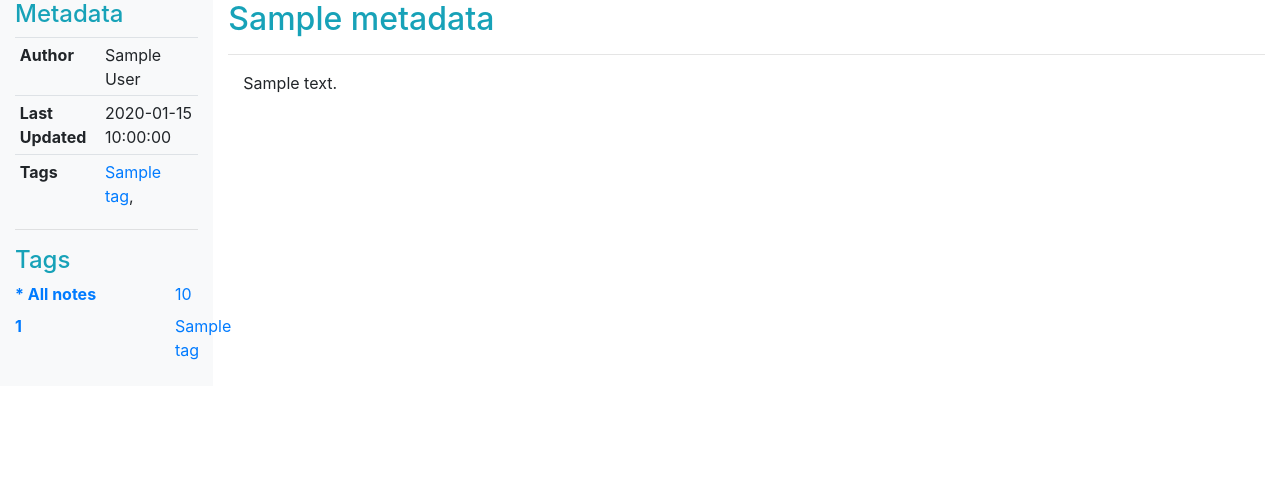
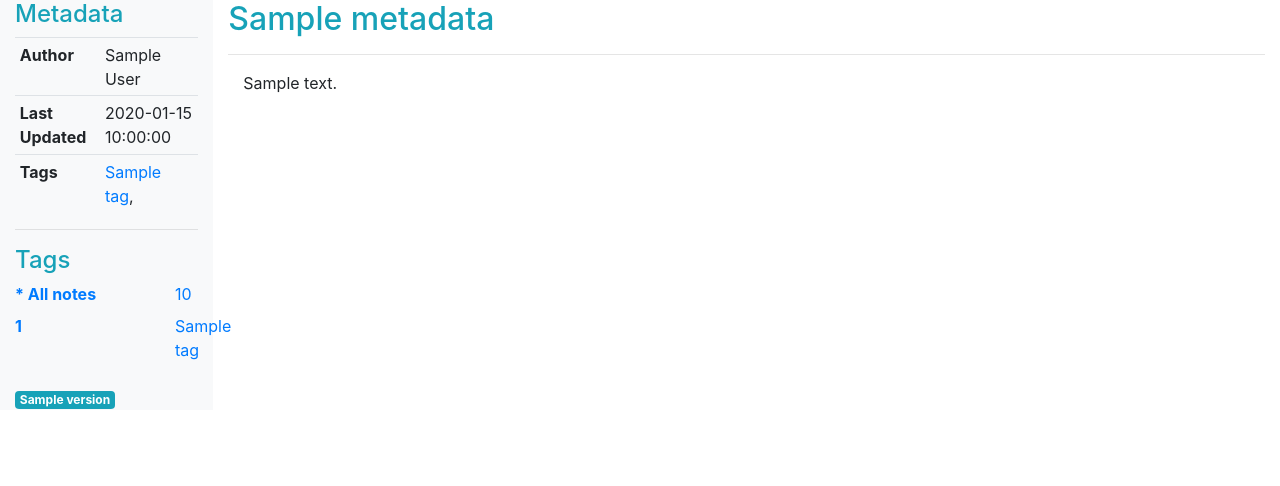
Before and after one commit to andy-cowley/vinci, a Flask app: template src/templates/note.html in a window 1280 px wide. Shown: the part 101-587 px from the top of the page. Run offline with Flask 2, Linux system fonts and the light colour scheme; the template is opened without the code that fills it: most values are stand-ins (such as "Sample title", 1, 10 or a date in 2020); some libraries are stand-ins or nearby versions.

Commit message:
Adds Versioning and build details (#16)
* Adds versioning and build details

* Style changes

* Style changes

```diff
--- a/src/main.py
+++ b/src/main.py
@@ -19,6 +19,7 @@ if os.getenv("VINCI_DEBUG"):
     logging.basicConfig(level="INFO")
 
 DB_FILE = os.getenv("DB_FILE")
+VERSION = os.getenv("VERSION")
 
 if not DB_FILE:
     DB_FILE = "sqlite_debug.db"
@@ -46,7 +47,11 @@ def index():
     tag_index_tuple_sum = sum([tag[1] for tag in tag_index])
     note_index = create_note_index(db)
     return render_template(
-        "index.html", tag_index_tuple=tag_index, tag_index_tuple_sum=tag_index_tuple_sum, notes=note_index
+        "index.html",
+        tag_index_tuple=tag_index,
+        tag_index_tuple_sum=tag_index_tuple_sum,
+        notes=note_index,
+        version=VERSION,
     )
 
 
@@ -56,7 +61,11 @@ def build_note_list(tag_query):
     tag_index_tuple_sum = sum([tag[1] for tag in tag_index])
     note_index = create_note_index(db, tag_query)
     return render_template(
-        "index.html", tag_index_tuple=tag_index, tag_index_tuple_sum=tag_index_tuple_sum, notes=note_index
+        "index.html",
+        tag_index_tuple=tag_index,
+        tag_index_tuple_sum=tag_index_tuple_sum,
+        notes=note_index,
+        version=VERSION,
     )
 
 
@@ -77,6 +86,7 @@ def render_note(note_id):
         tag_index_tuple_sum=tag_index_tuple_sum,
         note_content=md_file["content"],
         metadata=md_file["metadata"],
+        version=VERSION,
     )
 
 
--- a/src/templates/index.html
+++ b/src/templates/index.html
@@ -13,7 +13,7 @@
   <body>
     <header class="navbar navbar-dark bg-dark flex-column flex-md-row bd-navbar">
       <a href="#" class="navbar-brand text-light"><img src="/static/davinci.png" /></a>
-      <ul class="navbar-nav mr-auto">
+      <ul class="navbar-nav mr-auto flex-row">
         <li class="nav-item">
           <a href="/update" class="btn btn-primary">Update Database</a>
         </li>
@@ -37,6 +37,7 @@
               <dd class="col-sm-3 text-primary"><a href="/tag/{{ tag[0] }}">{{ tag[1] }}</a></dd>
             {% endfor %}
           </dl>
+          <span class="badge badge-info">{{ version }}</span>
         </div>
 
         <div class="col-10 col-md-10">
--- a/src/templates/note.html
+++ b/src/templates/note.html
@@ -13,7 +13,7 @@
   <body>
     <header class="navbar navbar-dark bg-dark flex-column flex-md-row bd-navbar">
       <a href="#" class="navbar-brand text-light"><img src="/static/davinci.png" /></a>
-      <ul class="navbar-nav mr-auto">
+      <ul class="navbar-nav mr-auto flex-row">
         <li class="nav-item">
           <a href="/update" class="btn btn-primary">Update Database</a>
         </li>
@@ -54,6 +54,7 @@
               <dd class="col-sm-3 text-primary"><a href="/tag/{{ tag[0] }}">{{ tag[1] }}</a></dd>
             {% endfor %}
           </dl>
+          <span class="badge badge-info">{{ version }}</span>
         </div>
 
         <div class="col-10 col-md-10">
--- a/src/templates/results.html
+++ b/src/templates/results.html
@@ -13,7 +13,7 @@
   <body>
     <header class="navbar navbar-dark bg-dark flex-column flex-md-row bd-navbar">
       <a href="#" class="navbar-brand text-light"><img src="/static/davinci.png" /></a>
-      <ul class="navbar-nav mr-auto">
+      <ul class="navbar-nav mr-auto flex-row">
         <li class="nav-item">
           <a href="/update" class="btn btn-primary">Update Database</a>
         </li>
@@ -35,6 +35,7 @@
               <dd class="col-sm-3 text-primary"><a href="/tag/{{ tag[0] }}">{{ tag[1] }}</a></dd>
             {% endfor %}
           </dl>
+          <span class="badge badge-info">{{ version }}</span>
         </div>
 
         <div class="col-10 col-md-10">
```
Also changed, not shown: .circleci/config.yml, 2 other files.
